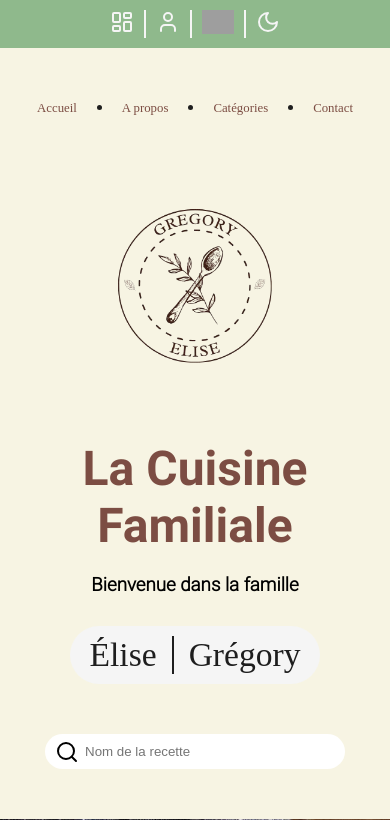
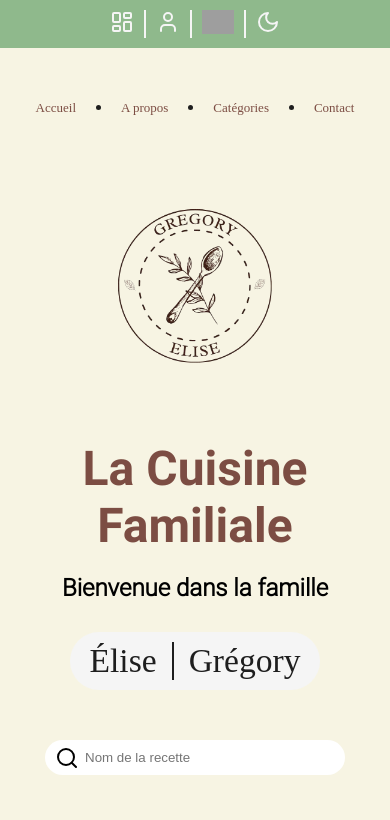
Before and after one commit to GregoryVDev/BlogCuisine, a PHP site: page / in a window 390 px wide; the page is wider, and only the part inside the window is pictured. Shown: the top 820 px of that part. Run offline with PHP 8.4, Linux system fonts and the light colour scheme; some web fonts are replaced; grey boxes are pictures that could not be loaded.

Commit message:
Edited id for input "objet", Removed h3 in <ul> for footer and changed <span> by <li> in header

```diff
--- a/src/css/index.css
+++ b/src/css/index.css
@@ -67,6 +67,7 @@ h1 {
   font-family: var(--RobotoBold);
 }
 
+h2,
 h3 {
   text-align: center;
   margin-bottom: 30px;
@@ -268,7 +269,7 @@ section h2 {
 
 .produit {
   width: 350px;
-  background: #cdcaba;
+  background: #e8e6d9;
 }
 
 .produit img {
@@ -332,7 +333,7 @@ section h2 {
 }
 
 .container-credit .credit {
-  color: #6f6f6f;
+  color: #4f4f4f;
 }
 
 .container-pages {
@@ -349,7 +350,12 @@ section h2 {
 #prevPage,
 #nextPage {
   cursor: pointer;
-  color: var(--color4);
+  background: none;
+  border: none;
+  font: inherit;
+  display: flex;
+  align-items: center;
+  gap: 5px;
 }
 
 #nextPage,
@@ -516,7 +522,7 @@ footer p {
 
 @media all and (max-width: 480px) {
   nav ul li a {
-    font-size: 0.8em;
+    font-size: 13px;
   }
 
   #contact h3 {
--- a/src/index.php
+++ b/src/index.php
@@ -158,7 +158,7 @@
                     </div>
                     <div class="container-object">
                         <label for="object">Objet</label>
-                        <input type="text" id="email" name="object" placeholder="Objet du message">
+                        <input type="text" id="objet" name="object" placeholder="Objet du message">
                     </div>
                     <div class="container-message">
                         <label for="message">Votre message</label>
--- a/src/template/footer.php
+++ b/src/template/footer.php
@@ -2,8 +2,8 @@
         <div class="footer-top"></div>
         <div class="container-ul">
             <div class="container-accueil">
+                <h3>Accueil</h3>
                 <ul>
-                    <h3>Accueil</h3>
                     <li><a href="#">A propos</a></li>
                     <li><a href="#">Catégories</a></li>
                     <li><a href="#">Articles</a></li>
@@ -11,23 +11,23 @@
             </div>
 
             <div class="container-entrees">
+                <h3>Entrées</h3>
                 <ul>
-                    <h3>Entrées</h3>
                     <li><a href="#">Froides</a></li>
                     <li><a href="#">Chaudes</a></li>
                     <li><a href="#">Apéros</a></li>
                 </ul>
             </div>
             <div class="container-plats">
+                <h3>Plats</h3>
                 <ul>
-                    <h3>Plats</h3>
                     <li><a href="#">Viandes</a></li>
                     <li><a href="#">Poissons</a></li>
                 </ul>
             </div>
             <div class="container-desserts">
+                <h3>Desserts</h3>
                 <ul>
-                    <h3>Desserts</h3>
                     <li><a href="#">Froids</a></li>
                     <li><a href="#">Chauds</a></li>
                 </ul>
--- a/src/template/header.php
+++ b/src/template/header.php
@@ -13,11 +13,11 @@
     <nav>
         <ul>
             <li><a href="#home">Accueil</a></li>
-            <span class="circle"></span>
+            <li class="circle"></li>
             <li><a href="#about">A propos</a></li>
-            <span class="circle"></span>
+            <li class="circle"></li>
             <li><a href="#category">Catégories</a></li>
-            <span class="circle"></span>
+            <li class="circle"></li>
             <li><a href="#contact">Contact</a></li>
         </ul>
     </nav>
@@ -25,7 +25,7 @@
         <img src="../img/logos/gregory-trans.png" alt="">
     </div>
     <h1>La Cuisine Familiale</h1>
-    <h3>Bienvenue dans la famille</h3>
+    <h2>Bienvenue dans la famille</h2>
     <div class="bulle">
         <p><a href="elise.php" id="elise-link">Élise</a></p>
         <div class="dr"></div>
```
